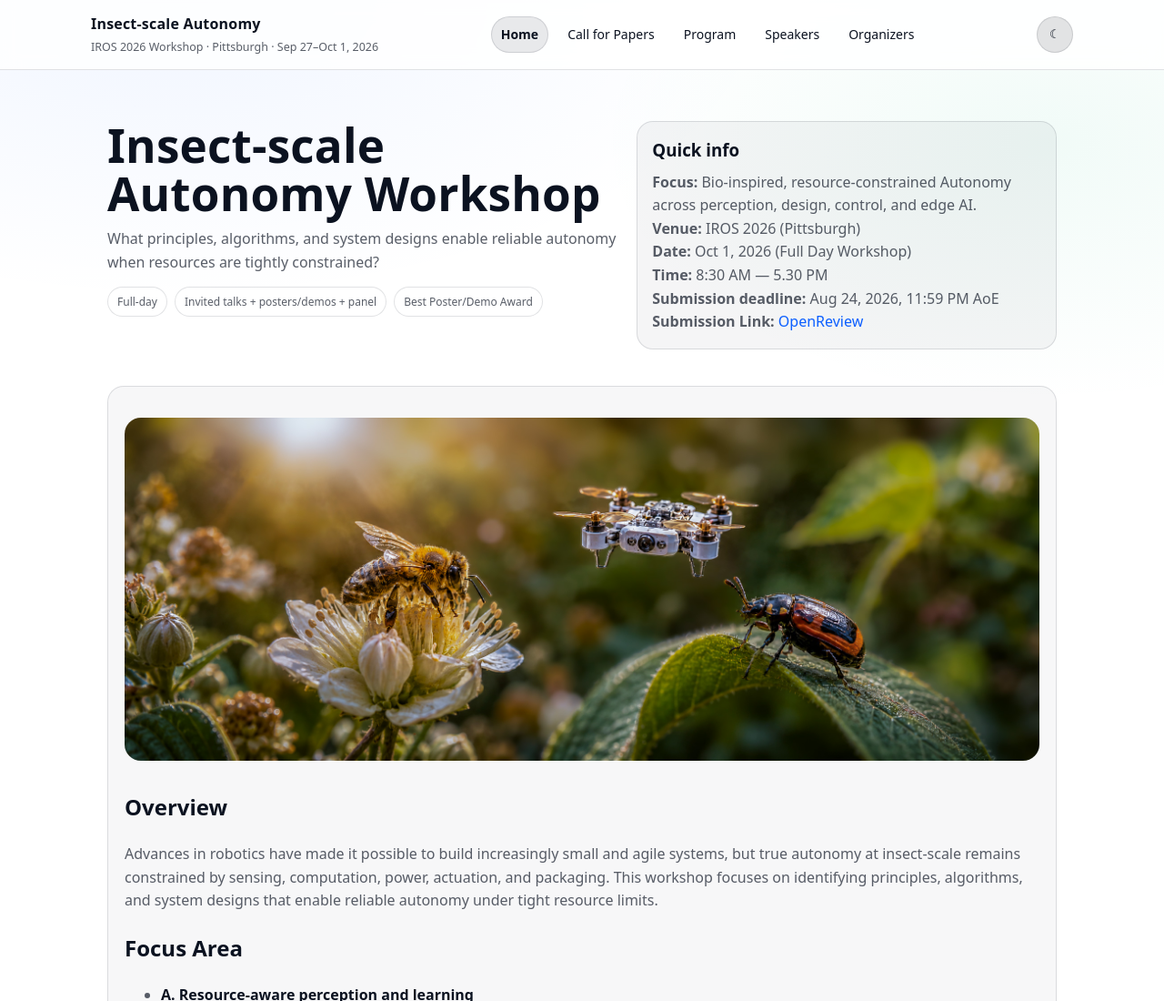
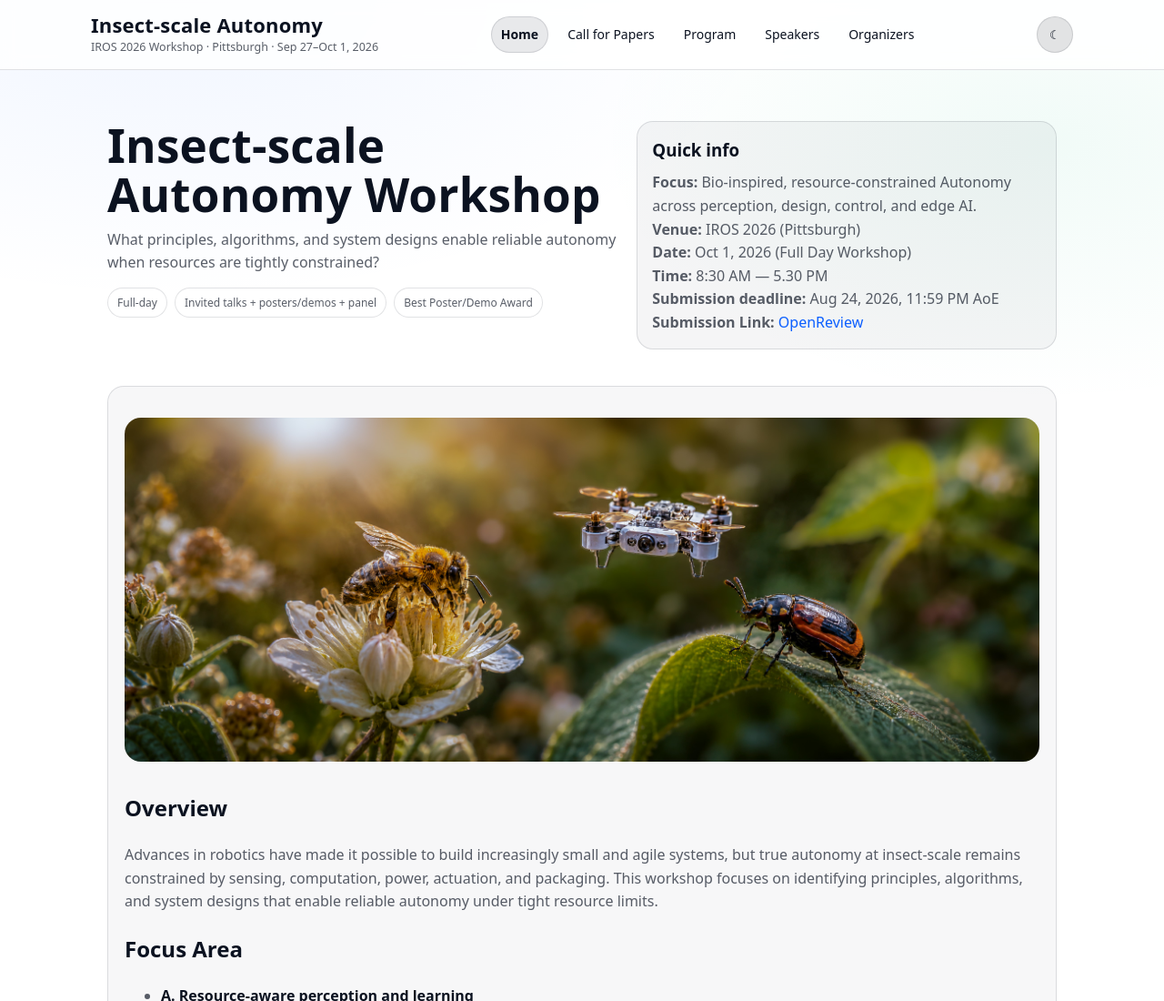
Before and after one commit to insect-autonomy/insect-autonomy.github.io, an Astro site: page / in a window 1280 px wide. Shown: the top 1100 px of the page at 91% size. Built offline with nearby package versions, Linux system fonts and the light colour scheme; Astro itself is replaced by a stand-in of ours.

Commit message:
Update global.css

```diff
--- a/src/styles/global.css
+++ b/src/styles/global.css
@@ -113,6 +113,8 @@ a:hover{
   color: var(--text);
   font-weight: 780;
   letter-spacing: .2px;
+  font-size: 22px;
+  line-height: 1.2;
 }
 
 .brand small{
```
